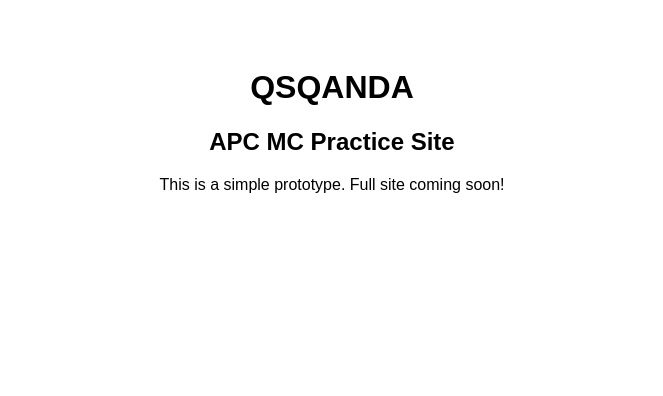
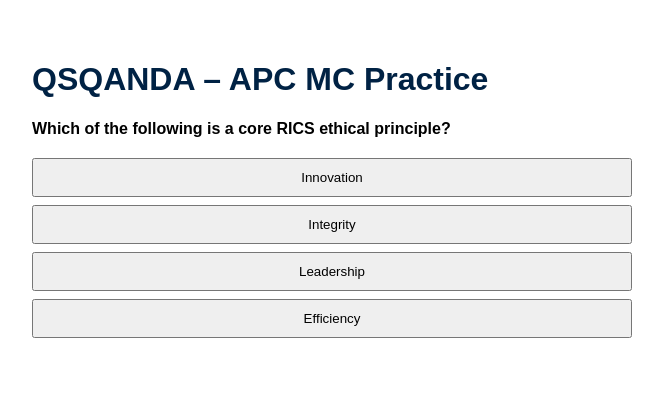
Before and after one commit to yuman210/qsqanda-site, a plain HTML site: page index.html in a window 1280 px wide. Shown: the whole page, without its empty margins (308-971 px from the left). Drawn offline with Linux system fonts and the light colour scheme.

Commit message:
Update index.html with quiz logic

```diff
--- a/index.html
+++ b/index.html
@@ -1,13 +1,56 @@
 <!DOCTYPE html>
 <html lang="en">
 <head>
-  <meta charset="UTF-8" />
-  <meta name="viewport" content="width=device-width, initial-scale=1.0"/>
-  <title>QSQANDA – APC MC Practice</title>
+  <meta charset="UTF-8">
+  <title>QSQANDA – APC MC</title>
+  <style>
+    body { font-family: Arial; padding: 40px; max-width: 600px; margin: auto; }
+    h1 { color: #002244; }
+    .question { margin: 20px 0; }
+    .options button {
+      display: block;
+      margin: 8px 0;
+      padding: 10px;
+      width: 100%;
+    }
+    .feedback { margin-top: 15px; font-weight: bold; }
+  </style>
 </head>
-<body style="font-family:sans-serif; text-align:center; padding:40px;">
-  <h1>QSQANDA</h1>
-  <h2>APC MC Practice Site</h2>
-  <p>This is a simple prototype. Full site coming soon!</p>
+<body>
+  <h1>QSQANDA – APC MC Practice</h1>
+  <div id="quiz">
+    <p>Loading question...</p>
+  </div>
+
+  <script>
+    fetch("apc_mc_sample_questions.json")
+      .then(res => res.json())
+      .then(data => {
+        const questions = data.ethics;
+        const q = questions[0];
+
+        const quizDiv = document.getElementById("quiz");
+        quizDiv.innerHTML = `
+          <div class="question"><strong>${q.question}</strong></div>
+          <div class="options">
+            ${q.options.map(option =>
+              `<button onclick="checkAnswer(this, '${option}', '${q.answer}', '${q.explanation}')">${option}</button>`
+            ).join('')}
+          </div>
+          <div id="feedback" class="feedback"></div>
+        `;
+      });
+
+    function checkAnswer(btn, selected, correct, explanation) {
+      const feedback = document.getElementById("feedback");
+      if (selected === correct) {
+        feedback.innerHTML = "✅ Correct!<br><small>" + explanation + "</small>";
+        feedback.style.color = "green";
+      } else {
+        feedback.innerHTML = "❌ Incorrect.<br><small>" + explanation + "</small>";
+        feedback.style.color = "red";
+      }
+    }
+  </script>
 </body>
 </html>
```
